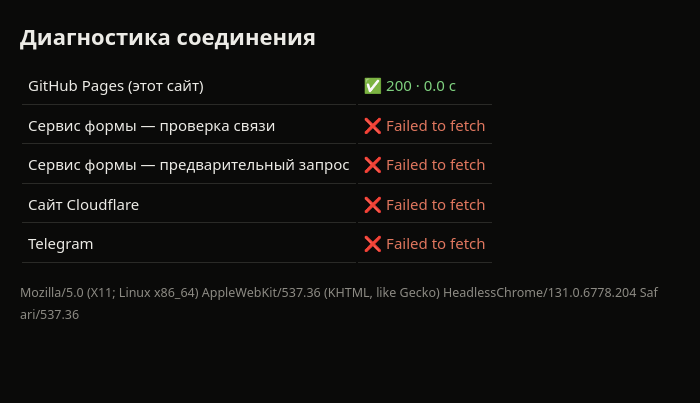
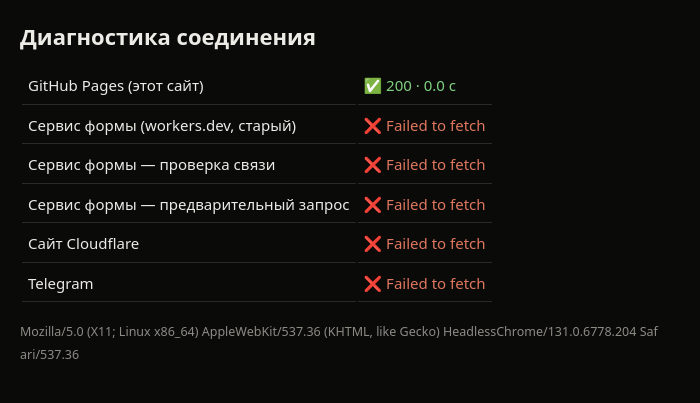
Before and after one commit to advenitille/advenitille.github.io, a plain HTML site: page diag.html in a window 1280 px wide. Shown: the whole page, without its empty margins (0-700 px from the left). Drawn offline with Linux system fonts and the light colour scheme; no server answers.

Commit message:
Point form tests at api.advenitille.com

```diff
--- a/diag.html
+++ b/diag.html
@@ -16,9 +16,10 @@
 <table id="t"></table>
 <p><small id="ua"></small></p>
 <script>
-  const W = 'https://advenitille-api.cher10101077.workers.dev';
+  const W = 'https://api.advenitille.com';
   const tests = [
     ['GitHub Pages (этот сайт)', location.origin + '/favicon.svg', 'cors'],
+    ['Сервис формы (workers.dev, старый)', 'https://advenitille-api.cher10101077.workers.dev/healthz', 'no-cors'],
     ['Сервис формы — проверка связи', W + '/healthz', 'no-cors'],
     ['Сервис формы — предварительный запрос', W + '/api/lead/', 'preflight'],
     ['Сайт Cloudflare', 'https://www.cloudflare.com/favicon.ico', 'no-cors'],
```
Also changed, not shown: test-form.html (+1 -1 lines).
